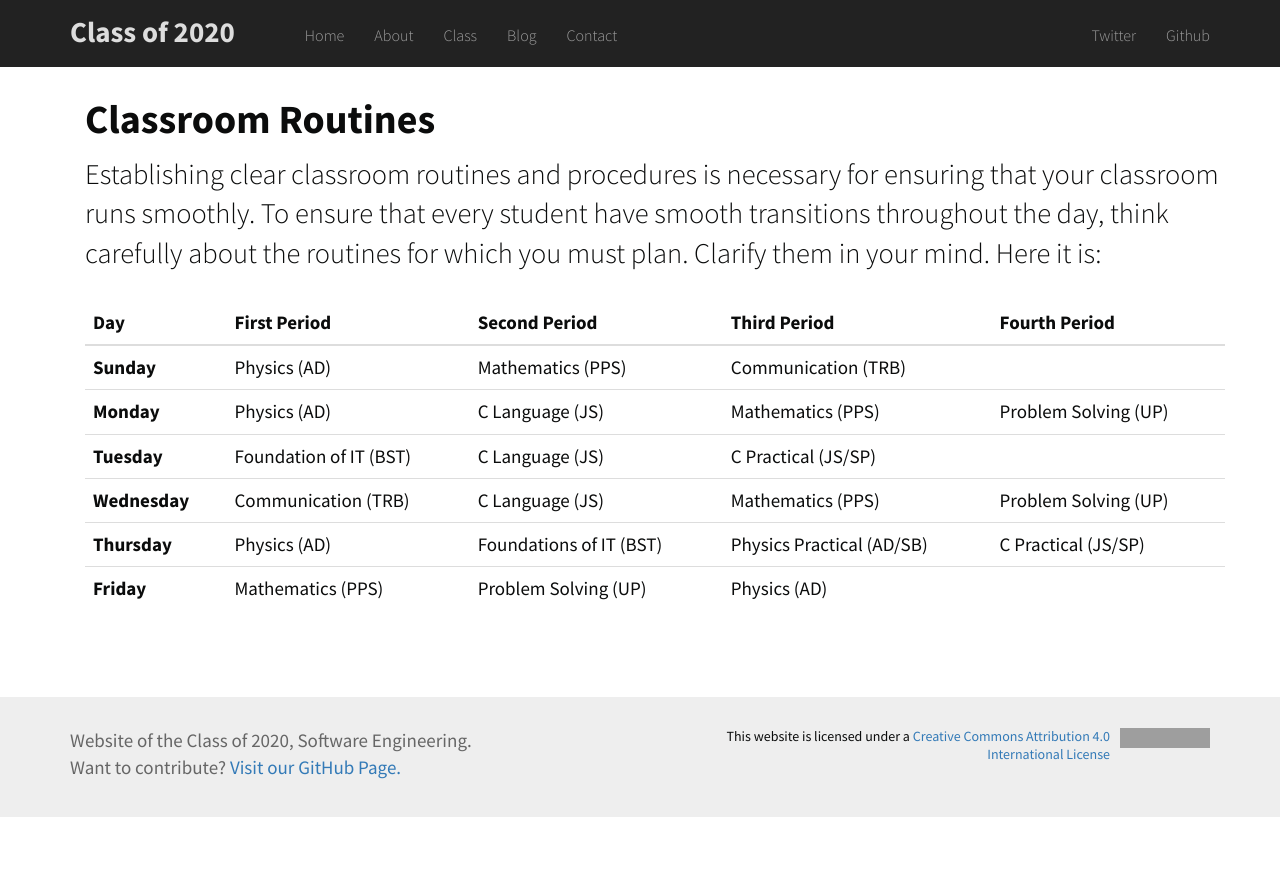
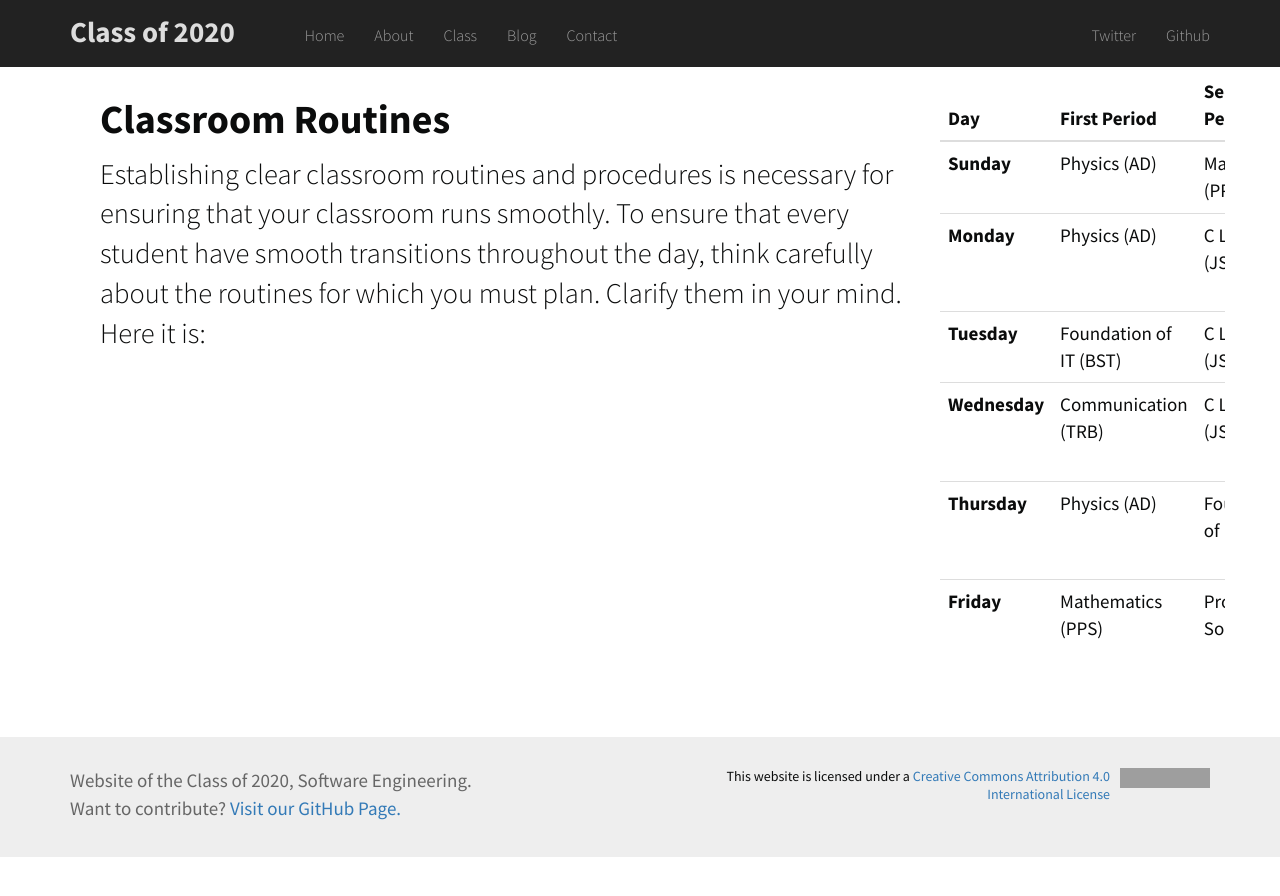
Before and after one commit to Classof2020/classof2020.github.io, a Jekyll site: the page built from routine.html, in a window 1280 px wide. Shown: the top 896 px of the page. Built offline with Jekyll 4.4.1, drawn with Linux system fonts in a browser that asks for light colours; nearby versions of some CDN libraries; grey boxes are pictures that could not be loaded.

Commit message:
Update routine.html

```diff
--- a/routine.html
+++ b/routine.html
@@ -5,8 +5,10 @@
 ---
 
 <div class="container">
-  <h2>Classroom Routines</h2>
-  <p class="lead">Establishing clear classroom routines and procedures is necessary for ensuring that your classroom runs smoothly. To ensure that every student have smooth transitions throughout the day, think carefully about the routines for which you must plan. Clarify them in your mind. Here it is: </p>
+  <div class="col-xs-12 col-md-9 pull-md-3 bd-content">
+    <h2>Classroom Routines</h2>
+    <p class="lead">Establishing clear classroom routines and procedures is necessary for ensuring that your classroom runs smoothly. To ensure that every student have smooth transitions throughout the day, think carefully about the routines for which you must plan. Clarify them in your mind. Here it is: </p>
+  </div>
   <div class="table-responsive">
   <table class="table">
     <thead>
```
